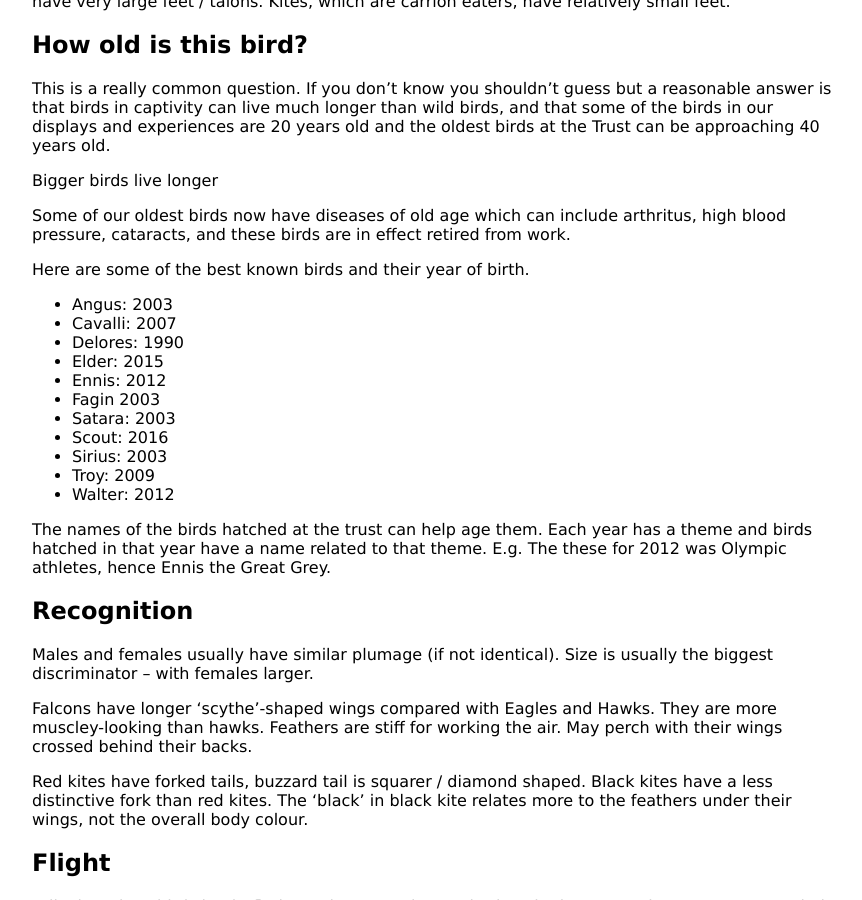
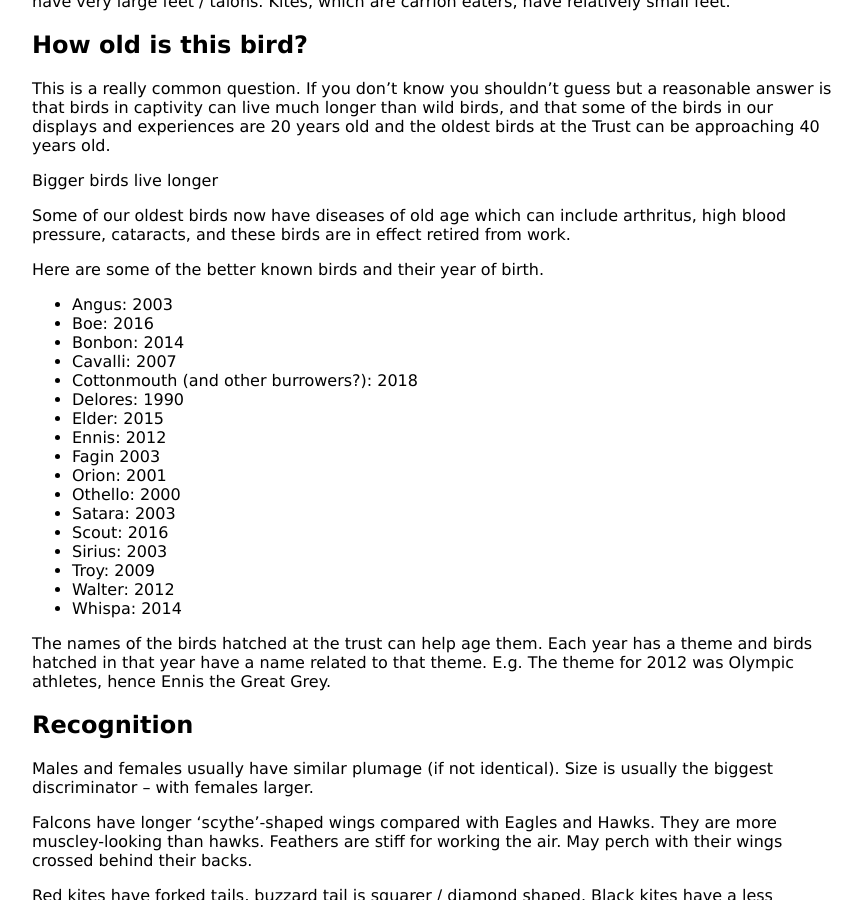
Before and after one commit to KineticLensman/KineticLensman.github.io, a Jekyll site: the page built from _posts/2021-07-26-birds.md, in a window 1280 px wide and 900 px high, scrolled down 1093 px. Shown: the whole window, without its empty margins (208-1070 px from the left). Built offline with Jekyll 4.4.1, drawn with Linux system fonts in a browser that asks for light colours.

Commit message:
more dates

```diff
--- a/_posts/2021-07-26-birds.md
+++ b/_posts/2021-07-26-birds.md
@@ -51,21 +51,27 @@
 Some of our oldest birds now have diseases of old age which can include arthritus, high blood pressure, cataracts, and these birds are in effect retired from work.
 
 
-Here are some of the best known birds and their year of birth.
+Here are some of the better known birds and their year of birth.
 
 * Angus: 2003
+* Boe: 2016
+* Bonbon: 2014
 * Cavalli: 2007
+* Cottonmouth (and other burrowers?): 2018
 * Delores: 1990
 * Elder: 2015
 * Ennis: 2012
 * Fagin 2003
+* Orion: 2001
+* Othello: 2000
 * Satara: 2003
 * Scout: 2016
 * Sirius: 2003
 * Troy: 2009
 * Walter: 2012
+* Whispa: 2014
 
-The names of the birds hatched at the trust can help age them. Each year has a theme and birds hatched in that year have a name related to that theme. E.g. The these for 2012 was Olympic athletes, hence Ennis the Great Grey.
+The names of the birds hatched at the trust can help age them. Each year has a theme and birds hatched in that year have a name related to that theme. E.g. The theme for 2012 was Olympic athletes, hence Ennis the Great Grey.
 
 ## Recognition
 
```
